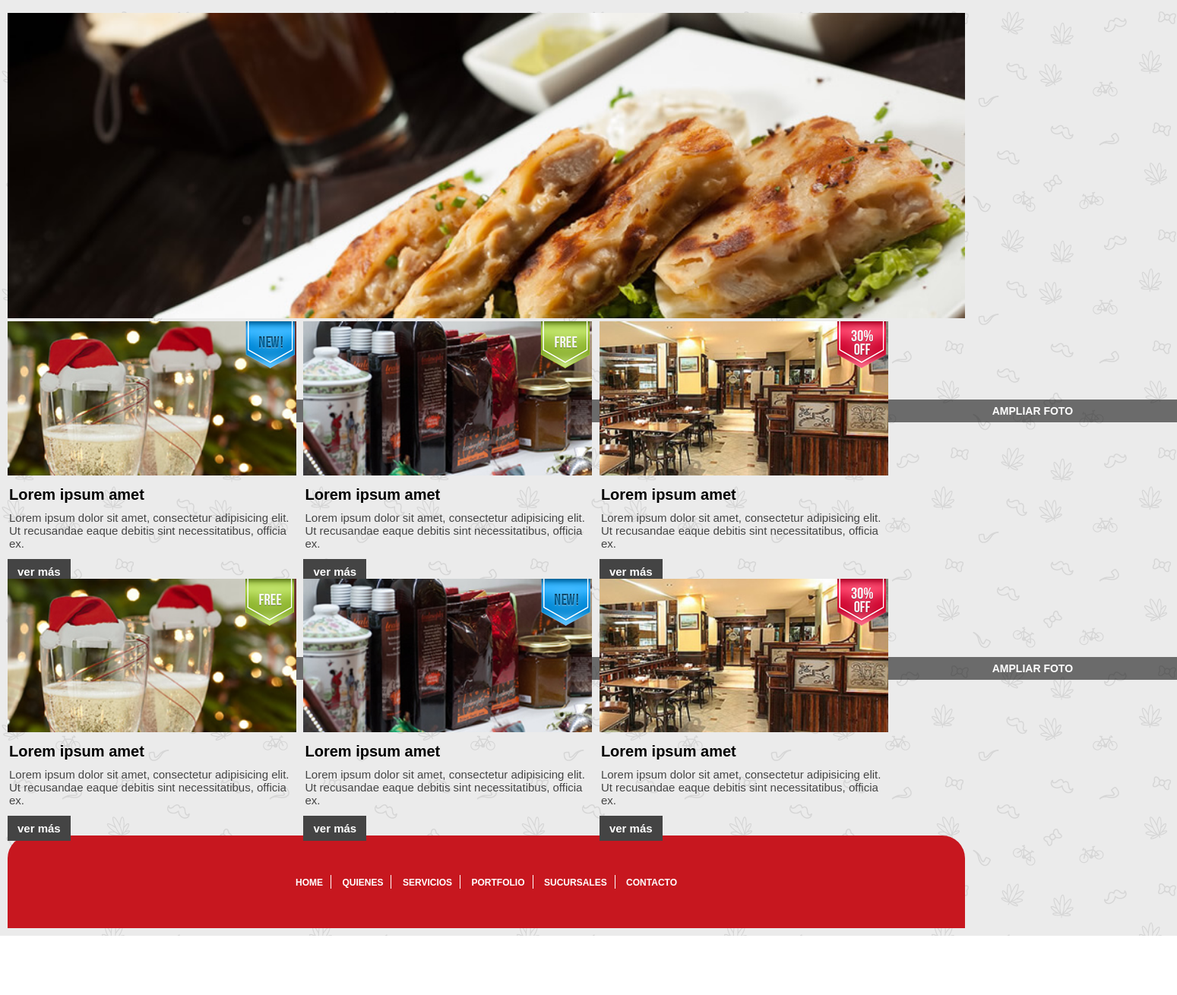
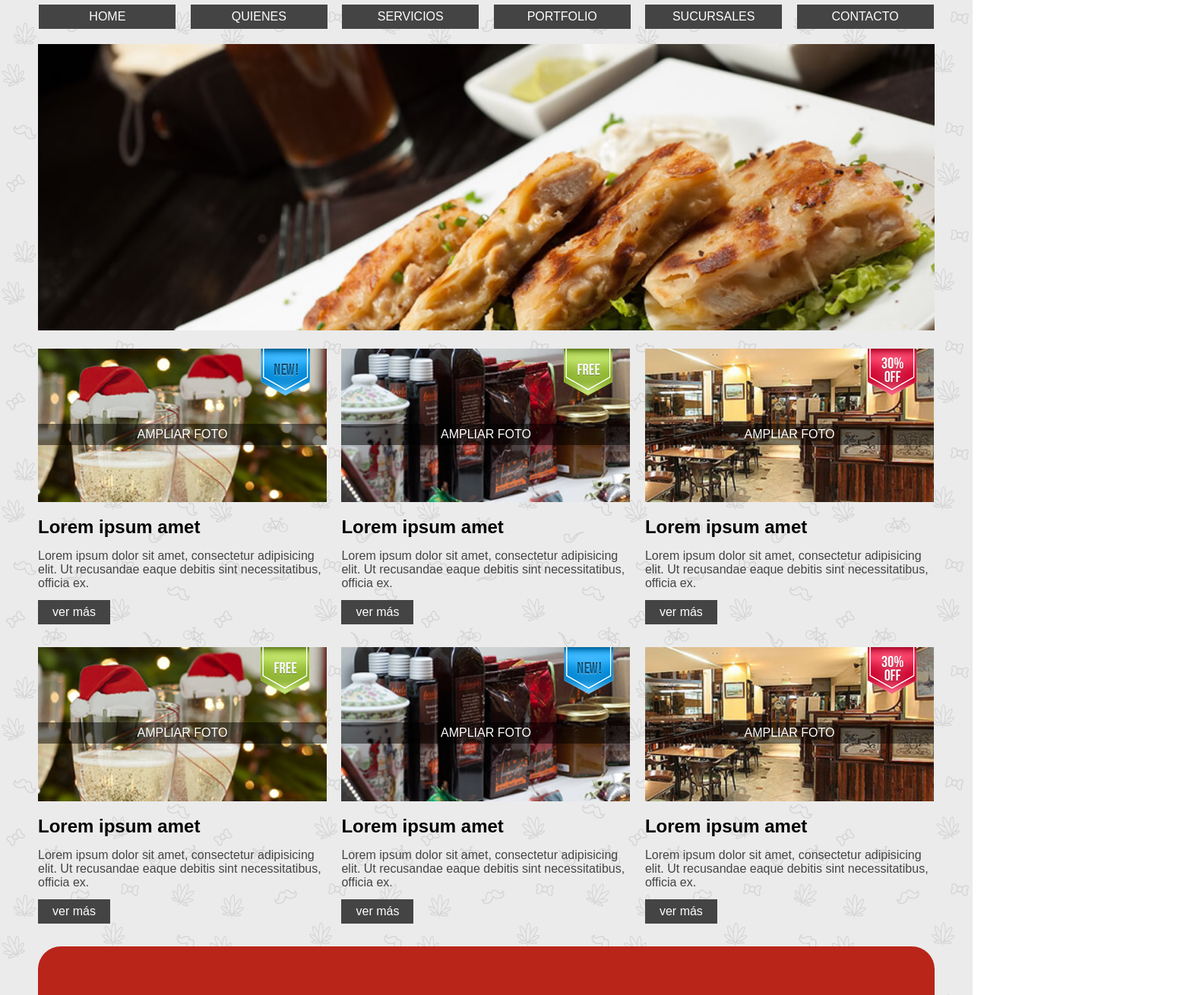
Before and after one commit to XmauricioX/KITCHENING, a website: page views/index.html in a window 1280 px wide. Shown: the part 223-1533 px from the top of the page at 76% size, 1549 px wide, since content can reach past the window. Before the commit the page ends 1455 px from the top, so only its background shows below. Drawn offline with Linux system fonts and the light colour scheme; files whose address does not match are found by name.

Commit message:
terminado

```diff
--- a/public/css/style.css
+++ b/public/css/style.css
@@ -1,201 +1,227 @@
+* {
+    box-sizing: border-box;
+    margin: 0 auto;
+    padding: 0;
+}
 
-/* VARIABLES */
-:root{
---bg: #444;
---bgr: #C7171FFF;
+:root {
+    --grey : #444444;
+    --red : #b92519;
 }
-*{
-    padding: 0;
-    margin: 0;
-    box-sizing: border-box;
-    /* border: solid 1px cornflowerblue; */
+
+a {
+    color: white;
+    text-decoration: none;
 }
-body{
-    background-image: url(/images/bg-body.png);
+
+ul {
+    list-style: none;
+}
+
+body {
+    background-image: url('/images/bg-body.png');
     font-family: Arial, Helvetica, sans-serif;
-}
-body .container{
-    padding: 10px;
+    padding: 15px 10px 0 10px;
 }
 
 /* HEADER */
-.main-header .logo{
-    border-radius: 100px;
-}
-.main-header{
+
+.main-header {
+    max-width: 380px;
     text-align: center;
-    font-weight: bold;
-}
-.main-header .toggle-nav {
-    display: block;
-    color: white;
-    font-size: 25px;
-    background-color: var(--bg);
-    margin: 20px auto;
-
-    padding: 5px 0 32px 0;
-    border-radius: 3px;
-    width: fit-content;
-    width: -moz-fit-content;
-    width: 40px;
-    height: 30px;
-}
-
-/* NAV */
-
-.main-nav a{
-    display: block;
-    text-decoration: none;
-    color: white;
-    background-color: var(--bg);
-    margin: 1px 0;
-    padding: 5px 0;
-    text-transform: uppercase;
-
-}
-.main-nav ul{
-    list-style: none;
     margin-bottom: 20px;
 }
 
-/* BANER */
-.banner{
+.main-header .logo {
+    border-radius: 50%;
+}
+
+.main-header .toggle-nav {
+    background-color: var(--grey);
+    border-radius: 2px;
+    color: white;
+    display: block;
+    margin: 20px auto 15px auto ;
+    padding: 5px;
+    width: fit-content;
+    width: -moz-fit-content;
+}
+
+.main-header .main-nav ul li {
+    background-color: var(--grey);
+    margin-bottom:1px;
+    padding: 5px;
+    text-transform: uppercase;
+}
+
+/* Banner */
+
+.banner {
     display: none;
 }
 
-/* ARTICULOS */
-.vip-products{
-    margin: 0px auto;
+/* Product */
+
+.vip-products .product {
+    max-width: 380px;
+    padding-bottom: 25px;
 }
-.product{
-    max-width: 380px;
-    min-width: 380px;
-    margin-right: 5px;
-    display: inline-block;
+
+.vip-products .product h2 {
+    margin: 15px 0 ;
 }
-.photo-container{
+
+.vip-products .product p {
+    color: var(--grey);
+}
+
+.vip-products .product a.more {
+    background-color: var(--grey);
+    display: block;
+    margin: 13px 0 0 0;
+    padding: 7px;
+    text-align: center;
+    width: 95px;
+}
+
+.vip-products .product .photo-container {
     position: relative;
 }
-.photo{
+
+.vip-products .product .photo-container img.photo{
     width: 100%;
 }
-.special{
+
+.vip-products .product .photo-container .special {
     position: absolute;
-    right:0;
+    top:0px;
+    right: 20px;
 }
-.zoom{
+
+.vip-products .product .photo-container .zoom {
+    background-color: rgba(0,0,0,0.5);
+    left: 0;
+    padding: 5px;
     position: absolute;
     text-align: center;
-    top: 50%;
-    background-color: rgba(0, 0, 0, 0.541);
-    padding: 7px 0;
     text-transform: uppercase;
-    font-size: 14px;
-    text-decoration: none;
+    top: 48%;
     width: 100%;
-    color: white;
-    font-weight: bold;
 }
 
+/* FOOTER */
 
-.product h2{
-    margin: 10px 2px ;
-    font-size: 20px;
-    font-weight: bold;
-}
-.product p {
-
-    color: var(--bg);
-    font-size: 15px;
-    margin: 5px 2px 20px;
-}
-.more{
-    background-color: var(--bg);
-    color: white;
-    text-decoration: none;
-    padding: 8px 13px;
-    font-size: 15px;
-    margin: 20px 0;
-    font-weight: bold;
+.main-footer ul li {
+    background-color: var(--red);
+    margin-bottom:1px;
+    padding: 10px;
+    text-transform: capitalize;
+    text-align: center;
 }
 
-.main-footer{
-    text-align: center;
-    padding: 10px 0;
-}
-.main-footer ul li{
-    list-style: none;
+/* Media */
+/* Tablet */
+@media (min-width: 768px) {
 
-    background-color: var(--bgr);
-    margin: 2px 0;
-    padding: 5px 0;
-    text-transform: uppercase;
-}
-.main-footer ul li a{
-    text-decoration: none;
-    color: white;
-}
+    /*Header*/
 
-/* MEDIAS */
+    .main-header .toggle-nav {
+        display: none;
+    }
 
-/* TABLET */
+    .main-header {
+        max-width: 100%;
+        text-align: center;
+    }
 
-@media (min-width: 768px){
-    .banner{
+    .main-header .main-nav {
+        margin: 20px 0;
+    }
+
+    .main-header .main-nav ul li {
+        display: inline-block;
+        font-size: 14px;
+        margin-bottom:0px;
+        margin-right: 9.5px;
+        padding: 7px 7px;
+        width: 113px;
+    }
+
+    .main-header .main-nav ul li:last-child {
+        margin-right: 0;
+    }
+
+    .banner {
         display: block;
+        margin-bottom: 20px;
         width: 100%;
     }
     .banner img{
         width: 100%;
     }
-    .main-header .toggle-nav {
-        display: none;
+
+    .vip-products .product {
+        display: inline-block;
+        max-width: 371px;
     }
-    .main-nav ul li{
-        display: inline-block;
-    }
-    .main-nav ul li a{
-        padding: 10px 10px;
-        margin: 0 5px;
-        font-size: 14px;
-    }
+
 }
 
-/* DESKTOP */
-
-@media (min-width: 1024px){
-
-    .main-nav ul li a{
-        padding: 10px 30px;
-        margin: 0 5px;
-        font-size: 14px;
-    }
-    .main-nav ul{
-        margin: 30px 0 20px 80px;
+/* Desktop */
+@media (min-width: 1180px) {
+    .container {
+        max-width: 1180px;
     }
 
-    .main-footer{
+    .main-header .logo {
+        width: 180px;
+    }
+
+    .main-header .main-nav {
+        margin: 30px 0 20px 0;
+    }
+
+    .main-header .main-nav ul li {
+        font-size: 16px;
+        margin-right: 15px;
+        padding: 7px 15px;
+        width: 180px;
+    }
+
+    .vip-products .product {
+        max-width: 380px;
+        margin-right: 15px;
+        padding-bottom: 30px;
+    }
+    .vip-products .product:nth-child(3n){
+        margin-right: 0;
+    }
+
+    /* Footer desktop */
+
+    .main-footer {
+        background-color: var(--red);
+        border-radius: 30px 30px 0 0 ;
+        height: 10rem;
+    }
+
+    .main-footer ul {
         text-align: center;
-        background-color: var(--bgr);
-        padding: 50px 0;
-        border-radius: 30px 30px 0 0;
     }
-    .main-footer ul li{
+
+    .main-footer ul li {
+        border-right: 1px solid white;
         display: inline-block;
-        border-right: 1px solid white;
+        margin-bottom:1px;
+        margin-top: 68px;
         padding: 0 10px;
+        text-transform: capitalize;
+        text-align: center;
     }
-    .main-footer ul li a{
-        text-decoration: none;
-        color: white;
-        font-weight: bold;
-        font-size: 12px;
-        padding: 0 ;
+
+    .main-footer ul li:last-child {
+        border-right: none;
     }
-    .main-footer ul li:last-child{
-        border: none;
-    }
-    .main-footer{
-        display:block;
-    }
+
+
 }
```
